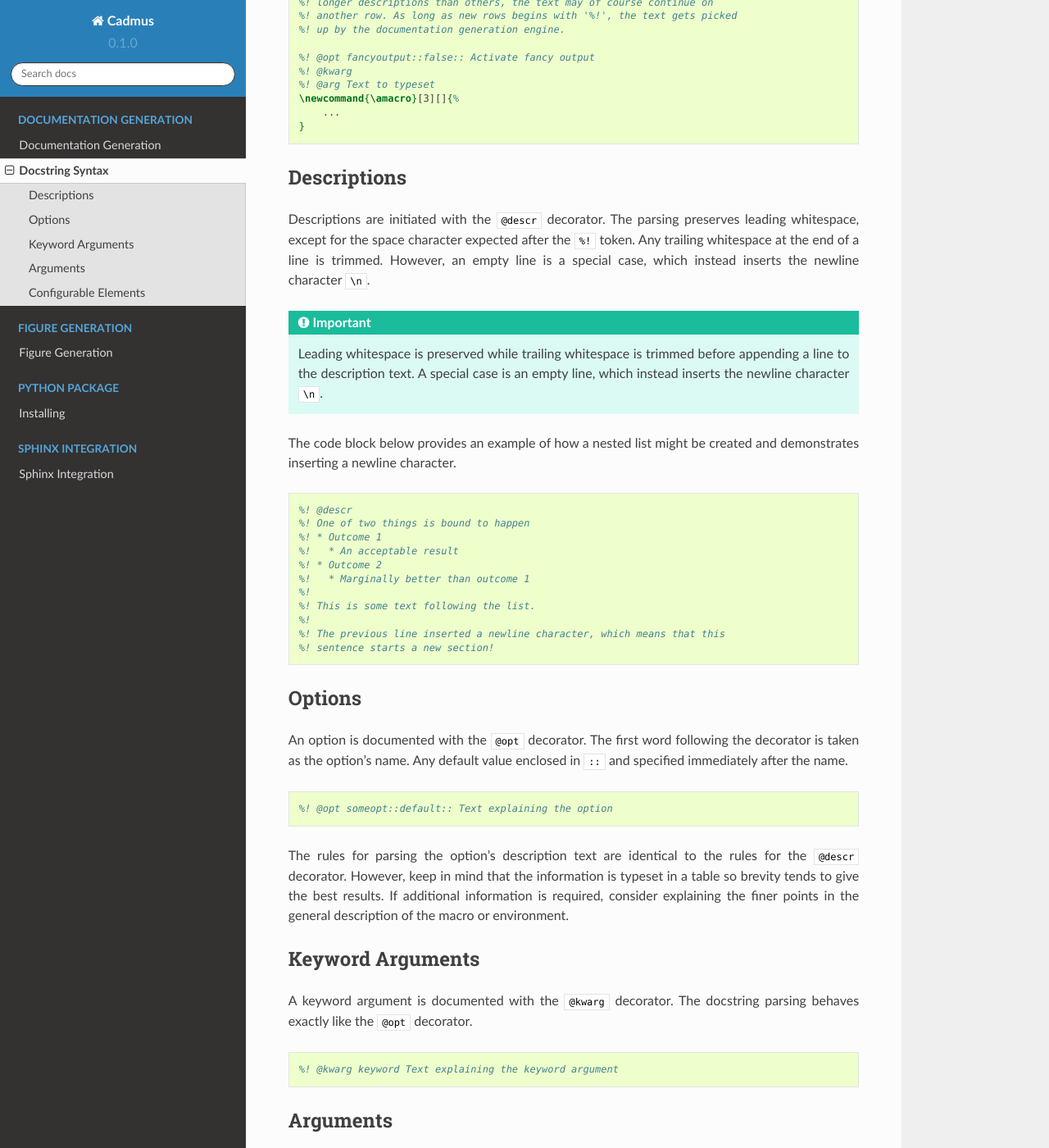
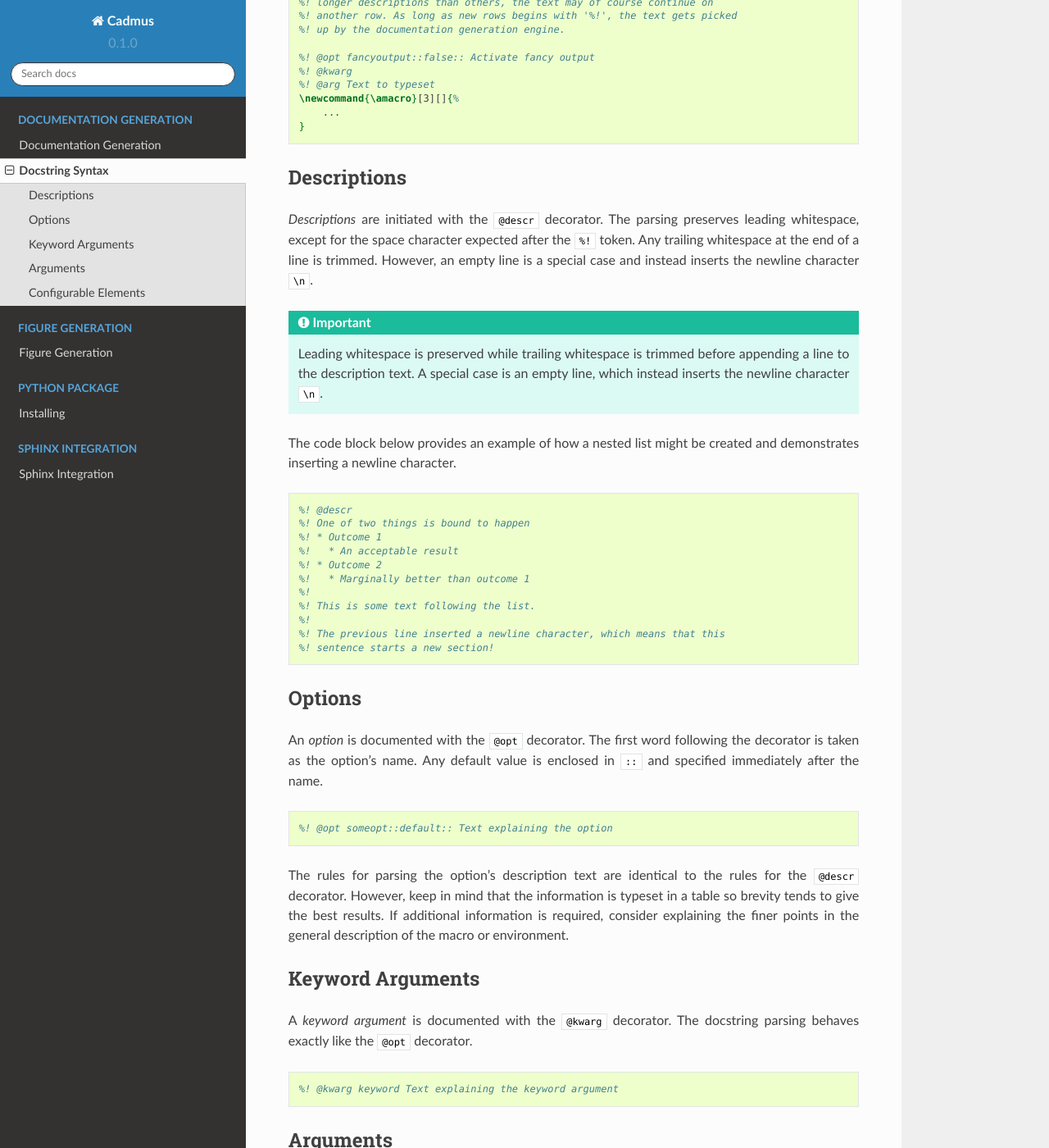
Before and after one commit to sthenic/cadmus, a Sphinx documentation site: the page built from doc/_source/docgen/docstring_syntax.rst, in a window 1280 px wide and 1400 px high, scrolled down 809 px. Shown: the whole window at 82% size. Built offline with Sphinx 7.4.7 and the Read the Docs theme 2.0.0, drawn with Linux system fonts in a browser that asks for light colours; some of the changed text lies outside the part shown.

Commit message:
docs: Fix typo and add stylization.

```diff
--- a/doc/_source/docgen/docstring_syntax.rst
+++ b/doc/_source/docgen/docstring_syntax.rst
@@ -64,10 +64,10 @@ code block below demonstrates marking up a macro.
 Descriptions
 ============
 
-Descriptions are initiated with the ``@descr`` decorator. The parsing preserves
-leading whitespace, except for the space character expected after the ``%!``
-token. Any trailing whitespace at the end of a line is trimmed. However, an
-empty line is a special case, which instead inserts the newline character
+*Descriptions* are initiated with the ``@descr`` decorator. The parsing
+preserves leading whitespace, except for the space character expected after the
+``%!`` token. Any trailing whitespace at the end of a line is trimmed. However,
+an empty line is a special case and instead inserts the newline character
 ``\n``.
 
 .. important::
@@ -99,8 +99,8 @@ and demonstrates inserting a newline character.
 Options
 =======
 
-An option is documented with the ``@opt`` decorator. The first word following
-the decorator is taken as the option's name. Any default value enclosed in
+An *option* is documented with the ``@opt`` decorator. The first word following
+the decorator is taken as the option's name. Any default value is enclosed in
 ``::`` and specified immediately after the name.
 
 .. code-block:: LaTeX
@@ -118,7 +118,7 @@ description of the macro or environment.
 Keyword Arguments
 =================
 
-A keyword argument is documented with the ``@kwarg`` decorator. The docstring
+A *keyword argument* is documented with the ``@kwarg`` decorator. The docstring
 parsing behaves exactly like the |docstring_opt|_ decorator.
 
 .. code-block:: LaTeX
@@ -130,7 +130,7 @@ parsing behaves exactly like the |docstring_opt|_ decorator.
 Arguments
 =========
 
-An argument is documented with the ``@arg`` decorator. Every line of text
+An *argument* is documented with the ``@arg`` decorator. Every line of text
 following the first word are used as the argument's description. Arguments may
 not have default values.
 
```
